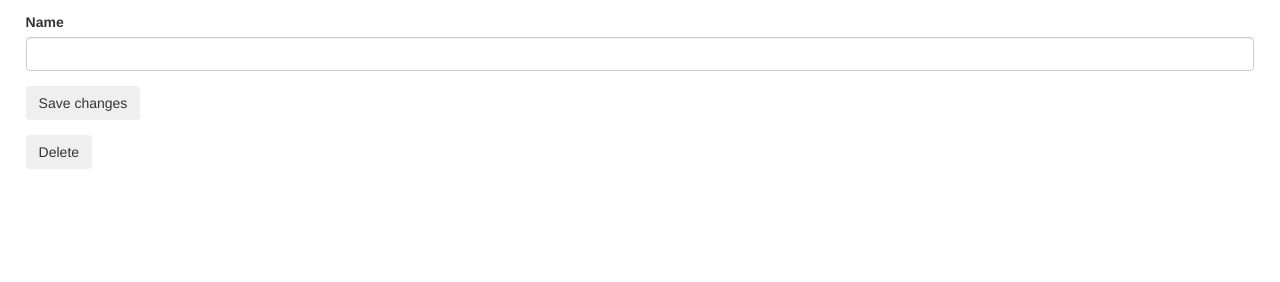
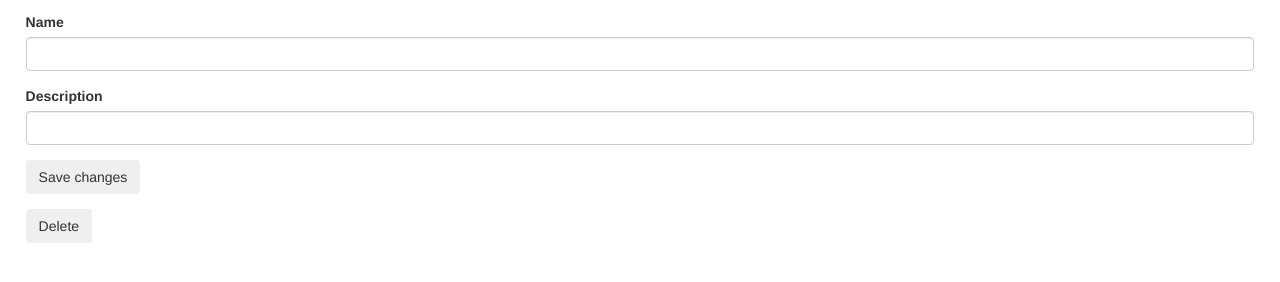
Before and after one commit to rrees/link-drop, a Python web app: template templates/collections/links/view.html in a window 1280 px wide. Shown: the part 120-402 px from the top of the page. Run offline with Jinja, Linux system fonts and the light colour scheme; the template is opened without the code that fills it, so the values that code supplies are empty; some libraries are stand-ins or nearby versions.

Commit message:
Implements the additon of a description on a link

```diff
--- a/forms.py
+++ b/forms.py
@@ -2,5 +2,6 @@ import logging
 
 def edit_link(params):
 	return {
-		'name': params.get('name', None)
+		'name': params.get('name', None),
+		'description': params.get('description', None)
 	}
--- a/repositories/links.py
+++ b/repositories/links.py
@@ -19,6 +19,9 @@ def update(user, collection_id, link_index, form_data):
 		logging.info(form_data)
 		link.name = form_data['name']
 
+	if 'description' in form_data and form_data['description']:
+		link.description = form_data['description']
+
 	collection.put()
 
 	return collection
--- a/templates/collections/links/view.html
+++ b/templates/collections/links/view.html
@@ -17,6 +17,11 @@
 	</div>
 
 	<div class="form-group">
+		<label for="name">Description</label>
+		<input id="description" class="form-control" name="description" type="text" {% if link.description %}value="{{link.description}}"{% endif %}>
+	</div>
+
+	<div class="form-group">
 		<button type="submit" class="btn">Save changes</button>
 	</div>
 </form>
```
